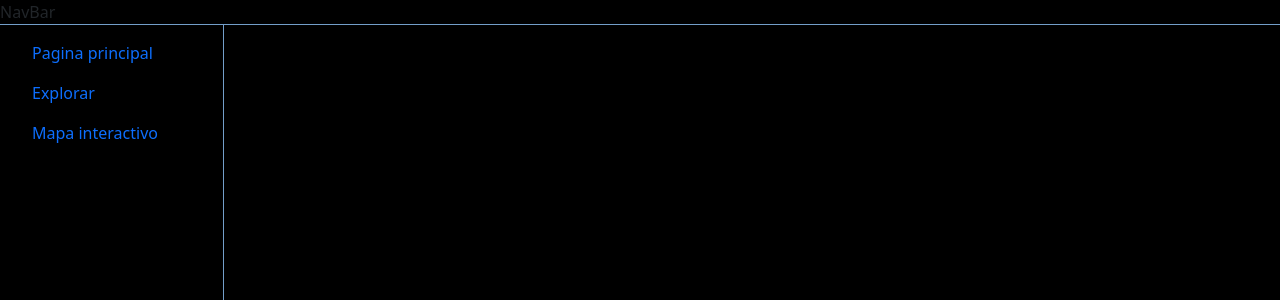
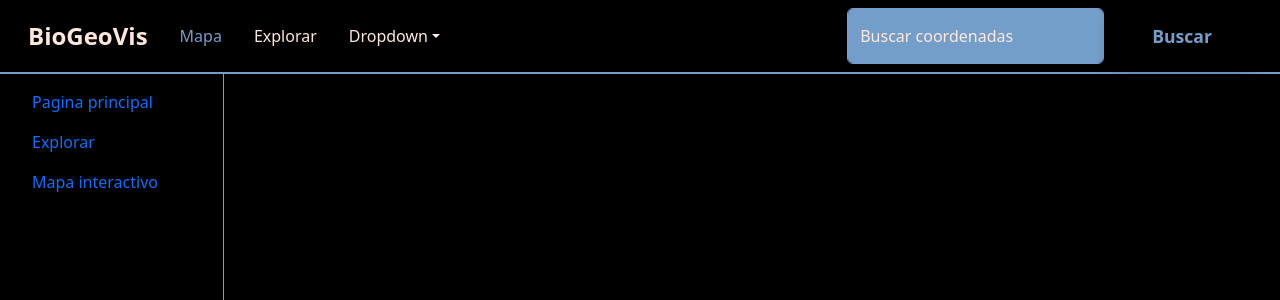
Before and after one commit to NeilDMJ/BioGeoVis, a React app in the folder frontend/: page /dashboard in a window 1280 px wide. Shown: the top 300 px of the page. Built offline with nearby package versions, Linux system fonts and the light colour scheme; the HTML template or start-up script is replaced by a standard one.

Commit message:
feat : datos avistamientos

```diff
--- a/frontend/src/App.jsx
+++ b/frontend/src/App.jsx
@@ -1,4 +1,4 @@
-import { BrowserRouter as Router, Routes, Route } from 'react-router-dom';
+import { BrowserRouter as Router, Routes, Route, Navigate } from 'react-router-dom';
 import Home from './pages/Home';
 import Explorer from './pages/Explorer';
 import MapView from './pages/MapView';
@@ -9,7 +9,8 @@ function App(){
   return(
     <Router>
       <Routes>
-        <Route path="/" element={<Home />} />
+        <Route path="/" element={<Navigate to="/home" replace />} />
+        <Route path="/home" element={<Home />} />
         <Route path="/explorer" element={<Explorer />} />
         <Route path="/map" element={<MapView />} />
         <Route path="/about" element={<AboutPage />} />
--- /dev/null
+++ b/frontend/src/components/Navbar.css
@@ -0,0 +1,78 @@
+/* Navbar personalizado con la paleta de colores del proyecto */
+
+.custom-navbar {
+    background-color: var(--color-primary) !important;
+    border-bottom: 2px solid var(--color-secondary);
+    padding: 0.5rem 1rem;
+}
+
+.custom-navbar .navbar-brand {
+    color: var(--color-text-primary) !important;
+    font-weight: bold;
+    font-size: 1.5rem;
+}
+
+.custom-navbar .navbar-brand:hover {
+    color: var(--color-accent) !important;
+}
+
+.custom-navbar .nav-link {
+    color: var(--color-text-primary) !important;
+    margin: 0 0.5rem;
+    transition: color 0.3s ease;
+}
+
+.custom-navbar .nav-link:hover,
+.custom-navbar .nav-link.active {
+    color: var(--color-accent) !important;
+}
+
+.custom-navbar .dropdown-menu {
+    background-color: var(--color-secondary);
+    border: 1px solid var(--color-accent);
+}
+
+.custom-navbar .dropdown-item {
+    color: var(--color-text-primary);
+}
+
+.custom-navbar .dropdown-item:hover {
+    background-color: var(--color-accent);
+    color: var(--color-primary);
+}
+
+.custom-navbar .form-control {
+    background-color: var(--color-secondary);
+    border: 1px solid var(--color-accent);
+    color: var(--color-text-primary);
+}
+
+.custom-navbar .form-control::placeholder {
+    color: var(--color-text-primary);
+}
+
+.custom-navbar .form-control:focus {
+    background-color: var(--color-secondary);
+    border-color: var(--color-accent);
+    color: var(--color-text-primary);
+    box-shadow: 0 0 0 0.2rem rgba(59, 151, 151, 0.25);
+}
+
+.custom-navbar .btn-outline-success {
+    color: var(--color-accent);
+    border-color: var(--color-accent);
+}
+
+.custom-navbar .btn-outline-success:hover {
+    background-color: var(--color-accent);
+    border-color: var(--color-accent);
+    color: var(--color-primary);
+}
+
+.custom-navbar .navbar-toggler {
+    border-color: var(--color-accent);
+}
+
+.custom-navbar .navbar-toggler-icon {
+    filter: invert(1);
+}
--- a/frontend/src/components/Navbar.jsx
+++ b/frontend/src/components/Navbar.jsx
@@ -1,10 +1,36 @@
+import { Navbar as BSNavbar, Nav, NavDropdown, Form, Button, Container } from 'react-bootstrap';
+import './Navbar.css';
+
 const Navbar = () => {
     return(
-        <div className="Navbar">
-            NavBar
-        </div>
+        <BSNavbar expand="lg" className="custom-navbar">
+            <Container fluid>
+                <BSNavbar.Brand href="/home">BioGeoVis</BSNavbar.Brand>
+                <BSNavbar.Toggle aria-controls="navbarSupportedContent" />
+                <BSNavbar.Collapse id="navbarSupportedContent">
+                    <Nav className="me-auto mb-2 mb-lg-0">
+                        <Nav.Link href="/map" active>Mapa</Nav.Link>
+                        <Nav.Link href="/explorer">Explorar</Nav.Link>
+                        <NavDropdown title="Dropdown" id="basic-nav-dropdown">
+                            <NavDropdown.Item href="#">Action</NavDropdown.Item>
+                            <NavDropdown.Item href="#">Another action</NavDropdown.Item>
+                            <NavDropdown.Divider />
+                            <NavDropdown.Item href="#">Something else here</NavDropdown.Item>
+                        </NavDropdown>
+                    </Nav>
+                    <Form className="d-flex" role="search">
+                        <Form.Control
+                            type="search"
+                            placeholder="Buscar coordenadas"
+                            className="me-2"
+                            aria-label="Search"
+                        />
+                        <Button variant="outline-success" type="submit">Buscar</Button>
+                    </Form>
+                </BSNavbar.Collapse>
+            </Container>
+        </BSNavbar>
     )
-
 }
 
 export default Navbar;
```
Also changed, not shown: 1 other file (tests, documents, lock files or other folders).
